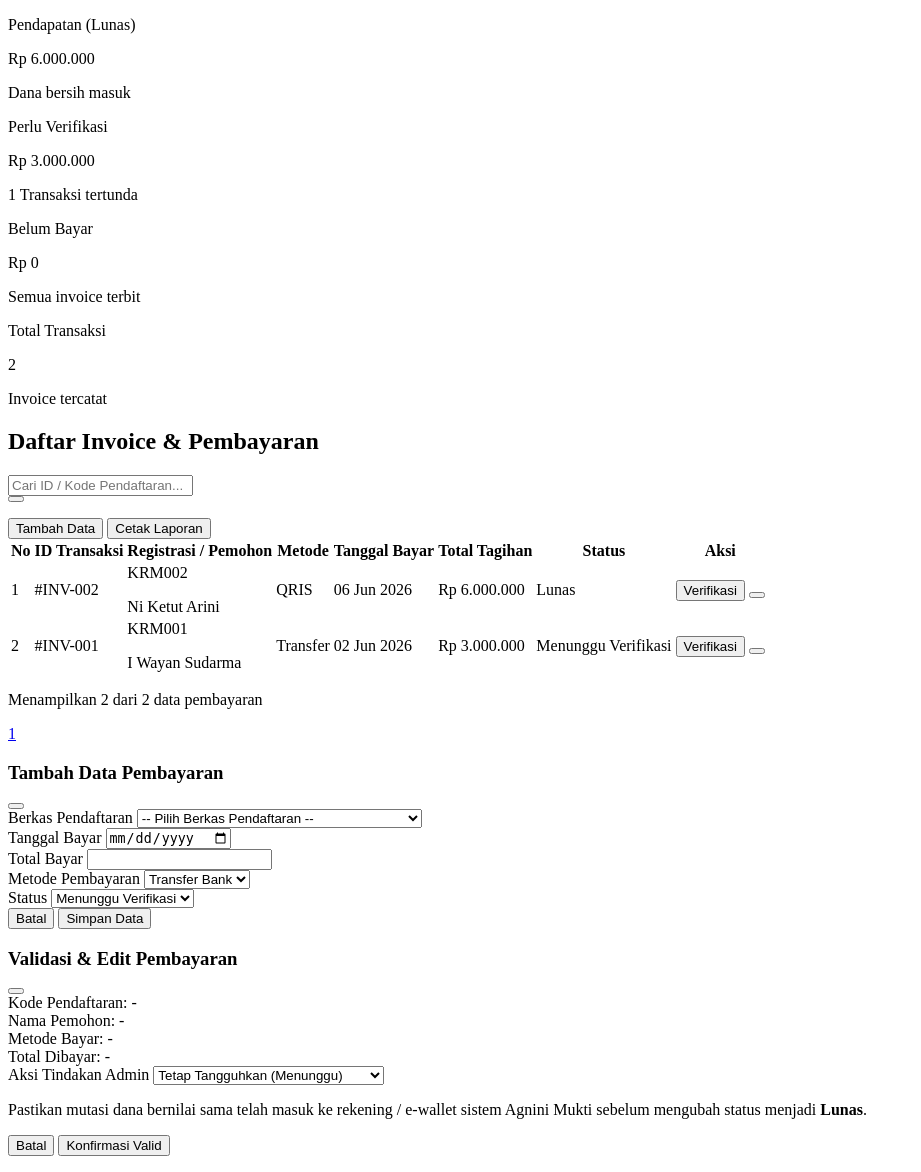
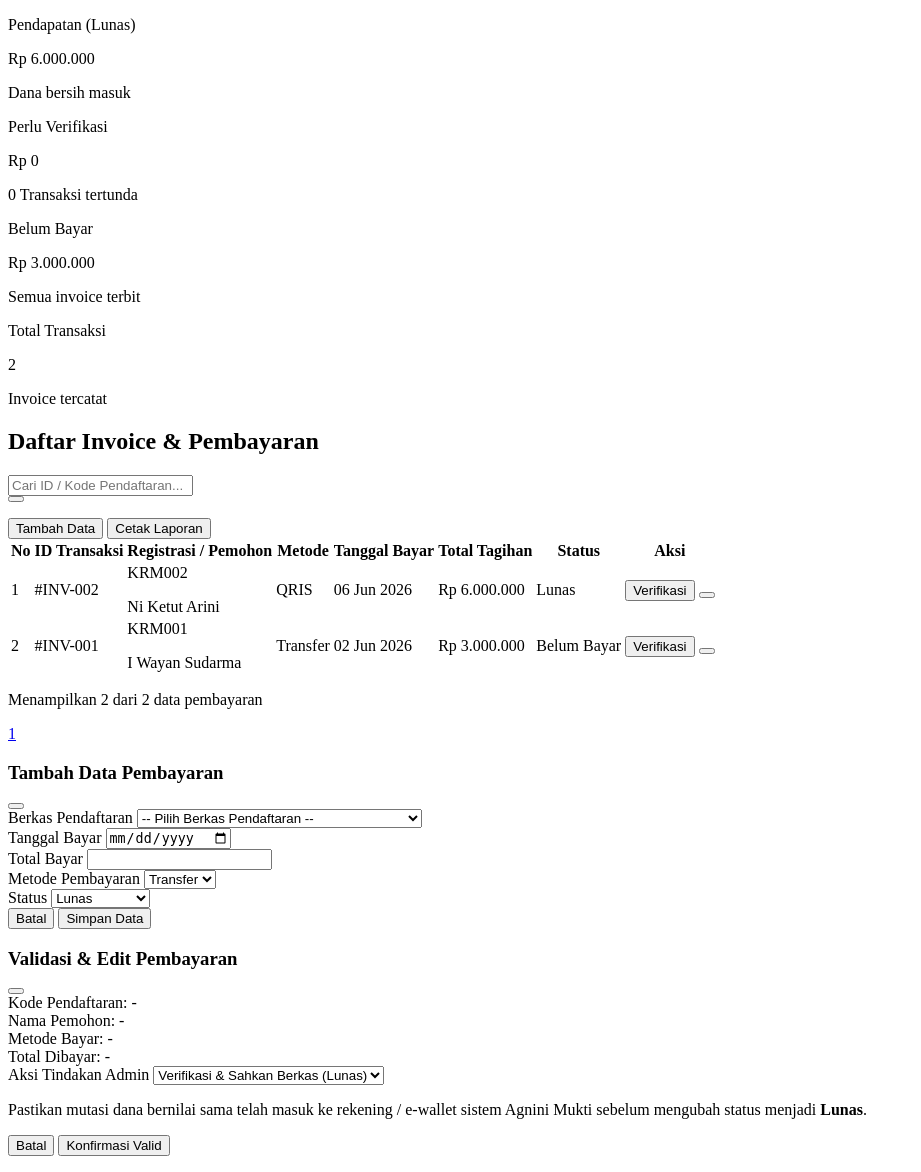
Before and after one commit to adisaputra0/agnimukti, a PHP site: page /public/admin/pages/payment.php in a window 1280 px wide. Shown: the part 124-1296 px from the top of the page, without its empty margins (0-921 px from the left). Run offline with PHP 8.4, Linux system fonts and the light colour scheme; data comes from the database, SQL or seed files in the repository.

Commit message:
Refactor payment and registration logic: remove 'Menunggu Verifikasi' status, update payment redirection, and automate payment creation during registration.

```diff
--- a/database/db_agnimukti.sql
+++ b/database/db_agnimukti.sql
@@ -103,7 +103,6 @@ CREATE TABLE pembayaran (
 
     status_pembayaran ENUM(
         'Belum Bayar',
-        'Menunggu Verifikasi',
         'Lunas'
     ) DEFAULT 'Belum Bayar',
 
@@ -274,7 +273,7 @@ VALUES
     '2026-06-02',
     3000000,
     'Transfer',
-    'Menunggu Verifikasi'
+    'Belum Bayar'
 ),
 (
     2,
--- a/public/admin/pages/payment.php
+++ b/public/admin/pages/payment.php
@@ -31,7 +31,7 @@ if ($_SERVER['REQUEST_METHOD'] === 'POST') {
     }
 
     echo "<script>
-    window.location='?page=pembayaran';
+    window.location='?page=payment';
     </script>";
     exit;
 }
@@ -69,9 +69,6 @@ $transaksiTertundaCount = 0;
 foreach ($allData as $p) {
     if ($p['status_pembayaran'] === 'Lunas') {
         $totalPendapatanLunas += (int)$p['total_bayar'];
-    } elseif ($p['status_pembayaran'] === 'Menunggu Verifikasi') {
-        $perluVerifikasiDana += (int)$p['total_bayar'];
-        $transaksiTertundaCount++;
     } elseif ($p['status_pembayaran'] === 'Belum Bayar') {
         $belumBayarDana += (int)$p['total_bayar'];
     }
@@ -216,12 +213,7 @@ foreach ($allData as $p) {
                             Rp <?= number_format($pembayaran['total_bayar'], 0, ',', '.') ?>
                         </td>
                         <td class="px-5 py-4">
-                            <?php if ($pembayaran['status_pembayaran'] === 'Menunggu Verifikasi'): ?>
-                                <span class="inline-flex items-center gap-1 px-2.5 py-1 rounded-full text-xs font-medium bg-[#B86E4B]/10 text-[#B86E4B] border border-[#B86E4B]/20">
-                                    <span class="w-1.5 h-1.5 rounded-full bg-[#B86E4B]"></span>
-                                    Menunggu Verifikasi
-                                </span>
-                            <?php elseif ($pembayaran['status_pembayaran'] === 'Lunas'): ?>
+                            <?php if ($pembayaran['status_pembayaran'] === 'Lunas'): ?>
                                 <span class="inline-flex items-center gap-1 px-2.5 py-1 rounded-full text-xs font-medium bg-[#BFC3B1]/30 text-[#5B4636] border border-[#BFC3B1]">
                                     <span class="w-1.5 h-1.5 rounded-full bg-[#5B4636]"></span>
                                     Lunas
@@ -319,7 +311,7 @@ foreach ($allData as $p) {
                 <div>
                     <label class="block text-xs font-medium text-[#5B4636] mb-1.5">Metode Pembayaran</label>
                     <select name="metode_pembayaran" class="w-full px-3 py-2 text-sm border border-[#BFC3B1] rounded-lg bg-[#F5F1EC] text-[#2B221D] focus:outline-none focus:ring-2 focus:ring-[#B86E4B]/30 focus:border-[#B86E4B]">
-                        <option value="Transfer Bank">Transfer Bank</option>
+                        <option value="Transfer">Transfer</option>
                         <option value="QRIS">QRIS</option>
                         <option value="Tunai">Tunai</option>
                     </select>
@@ -327,7 +319,6 @@ foreach ($allData as $p) {
                 <div>
                     <label class="block text-xs font-medium text-[#5B4636] mb-1.5">Status</label>
                     <select name="status_pembayaran" class="w-full px-3 py-2 text-sm border border-[#BFC3B1] rounded-lg bg-[#F5F1EC] text-[#2B221D] focus:outline-none focus:ring-2 focus:ring-[#B86E4B]/30 focus:border-[#B86E4B]">
-                        <option value="Menunggu Verifikasi">Menunggu Verifikasi</option>
                         <option value="Lunas">Lunas</option>
                         <option value="Belum Bayar">Belum Bayar</option>
                     </select>
@@ -382,9 +373,8 @@ foreach ($allData as $p) {
                 <div>
                     <label class="block text-xs font-medium text-[#5B4636] mb-1.5">Aksi Tindakan Admin</label>
                     <select name="status_pembayaran" id="md-status-pembayaran" class="w-full px-3 py-2 text-sm border border-[#BFC3B1] rounded-lg bg-[#F5F1EC] text-[#2B221D] focus:outline-none focus:ring-2 focus:ring-[#B86E4B]/30 focus:border-[#B86E4B]">
-                        <option value="Menunggu Verifikasi">Tetap Tangguhkan (Menunggu)</option>
                         <option value="Lunas">Verifikasi & Sahkan Berkas (Lunas)</option>
-                        <option value="Belum Bayar">Tolak Transaksi / Batalkan</option>
+                        <option value="Belum Bayar">Belum Bayar</option>
                     </select>
                 </div>
 
--- a/public/admin/pages/services.php
+++ b/public/admin/pages/services.php
@@ -23,7 +23,7 @@ if ($_SERVER['REQUEST_METHOD'] === 'POST') {
                 $_POST['fasilitas']
             );
             echo "<script>
-            window.location='?page=users';
+            window.location='?page=services';
             </script>";
             exit;
         } elseif ($_POST['action'] === 'update') {
@@ -35,13 +35,13 @@ if ($_SERVER['REQUEST_METHOD'] === 'POST') {
                 $_POST['fasilitas']
             );
             echo "<script>
-            window.location='?page=users';
+            window.location='?page=services';
             </script>";
             exit;
         } elseif ($_POST['action'] === 'delete') {
             $paketModel->delete($_POST['id_paket']);
             echo "<script>
-            window.location='?page=users';
+            window.location='?page=services';
             </script>";
             exit;
         }
```
Also changed, not shown: public/admin/pages/registration.php (+47 -9 lines).
